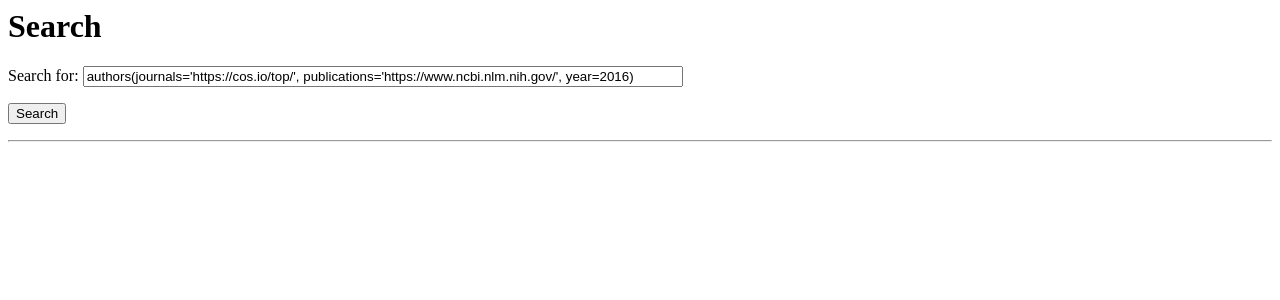
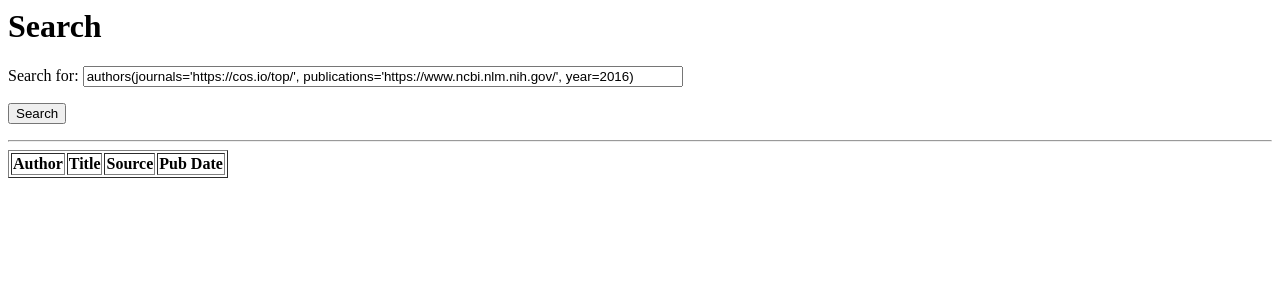
Before and after one commit to denisvolokh/test-task, a Flask app: page / in a window 1280 px wide. Shown: the top 300 px of the page. Run offline with Flask 2, Linux system fonts and the light colour scheme; lists and menus that the app fills with data are empty; some libraries are stand-ins or nearby versions.

Commit message:
front end changes

```diff
--- a/templates/index.html
+++ b/templates/index.html
@@ -9,13 +9,36 @@
       <input type="submit" name="submit" value="Search">
     </form>
     <hr>
-    <div id="results"></div>
+    <div id="status"></div>
+    <div>
+        <table id='results' border='1'>
+            <tbody id="body">
+                <tr>
+                    <th>Author</th>
+                    <th>Title</th>
+                    <th>Source</th>
+                    <th>Pub Date</th>
+                </tr>
+            </tbody>
+        </table>
+    </div>
+    <style>
 
+        .result {
+            display: inline-block;
+            padding: 5px;
+            background: #EEE;
+        }
+
+    </style>
     <script src="//cdnjs.cloudflare.com/ajax/libs/jquery/2.1.3/jquery.min.js"></script>
     <script>
         $(document).ready(function() {
 
             $('form').submit(function(event) {
+
+                $("#results").find("tr:not(:first)").remove();
+                 $("#status").html("");
 
                 var formData = {
                     'search' : $('input[name=search]').val()
@@ -45,9 +68,28 @@
 
                     if (data["state"] != "SUCCESS") {
 
+                        $("#status").html("Search status: " + data["state"]);
+
                         setTimeout(function() {
                             update_search_progress(task_id);
                         }, 2000);
+
+                    } else if (data["state"] == "SUCCESS") {
+
+                        var results = data["results"];
+
+                        $("#status").html("Search status: Found " + results.length + " results");
+
+                        for (var i = 0; i < results.length; i++) {
+                            var item = results[i];
+
+                            var name = "<tr><td><a href=" + item["url"] + ">" + item["name"]+ "</td>";
+                            var title = "<td>" + item["title"] + "</td>";
+                            var source = "<td>" +item["source"]+ "</td>";
+                            var pubdate = "<td>" +item["pubdate"]+ "</td></tr>";
+
+                            $("#results").append(name + title + source + pubdate);
+                        }
 
                     }
 
```
